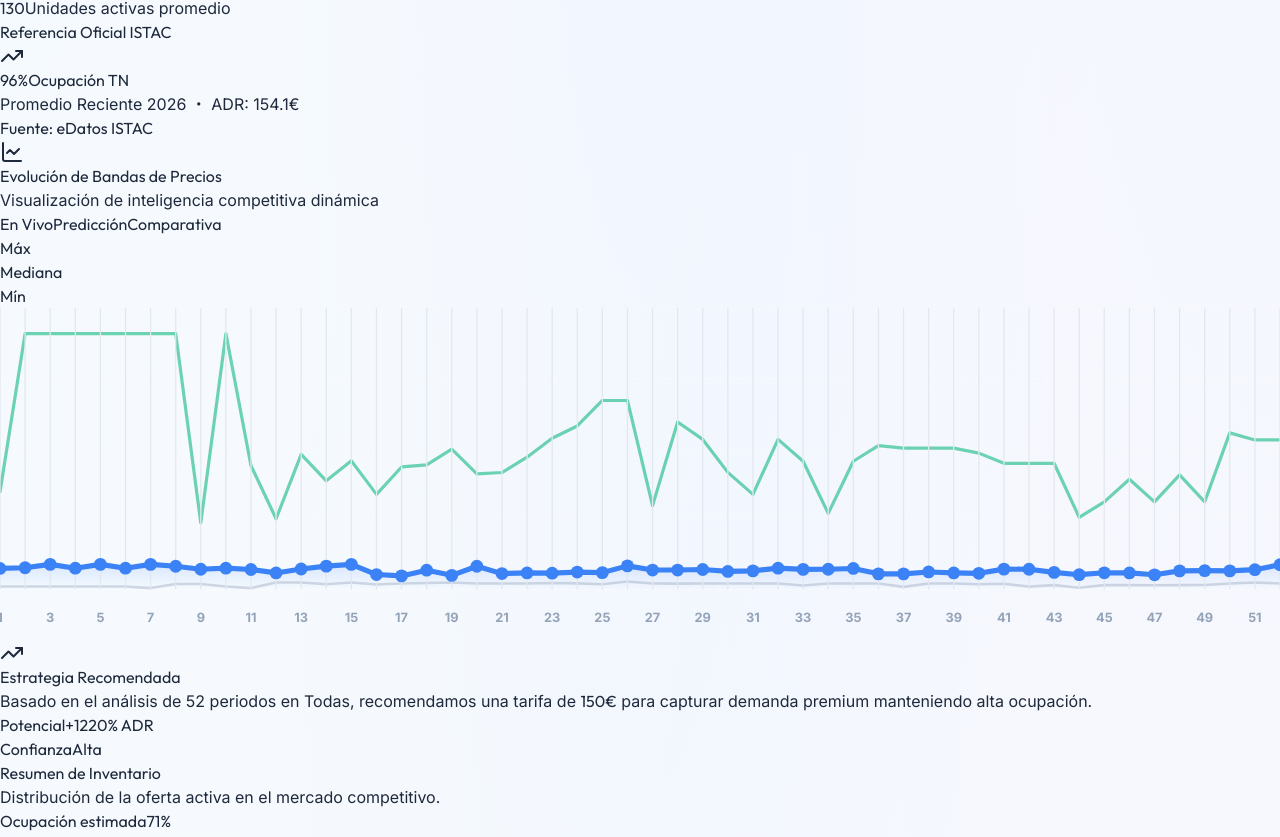
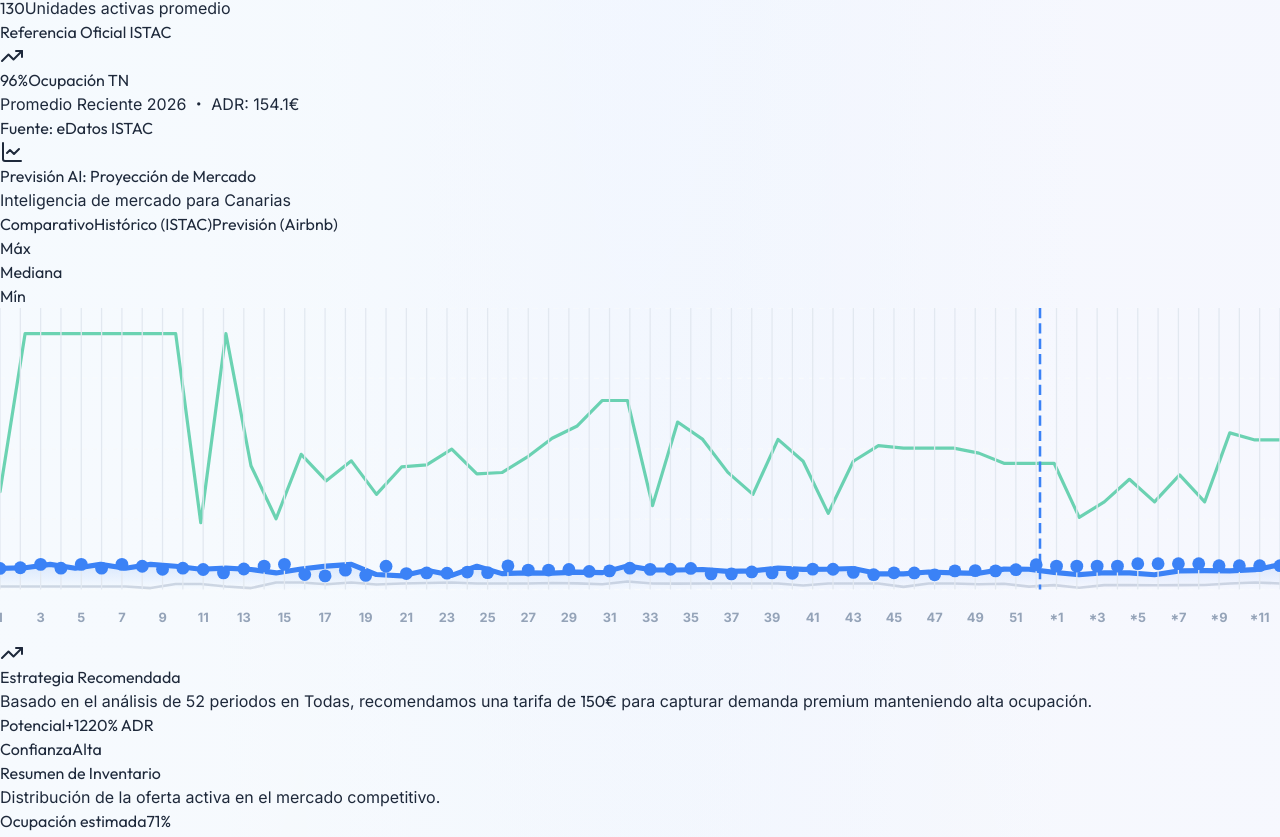
Before and after one commit to jmgalarza75-tech/revoptima-tenerife, a React (Vite) app in the folder revoptima-frontend/: page / in a window 1280 px wide. Shown: the part 652-1489 px from the top of the page. Built offline with nearby package versions, Linux system fonts and the light colour scheme.

Commit message:
feat: mejorada previsión con media de 2 años y 3 botones de análisis

```diff
--- a/revoptima-frontend/src/App.jsx
+++ b/revoptima-frontend/src/App.jsx
@@ -24,7 +24,7 @@ export default function App() {
   const [selectedType, setSelectedType] = useState('Apartamento'); // 'Apartamento' o 'Habitación'
   const [selectedStay, setSelectedStay] = useState('7');
   const [selectedMonth, setSelectedMonth] = useState('Todos');
-  const [activeView, setActiveView] = useState('live'); // 'live', 'prediction', 'comparison'
+  const [activeView, setActiveView] = useState('prevision'); // 'comparativo', 'historic', 'prevision'
   const [hoveredData, setHoveredData] = useState(null);
   const [marketData, setMarketData] = useState([]);
   const [isLoading, setIsLoading] = useState(true);
@@ -249,11 +249,17 @@ export default function App() {
 
     // --- ANALÍTICA AVANZADA ---
 
-    // 1. Datos para COMPARATIVA (Benchmarks vs Realidad)
+    // 1. Datos para COMPARATIVA (Media 2 años vs Realidad)
     const withTrendsAndBenchmarks = withTrends.map(item => {
-      const year = istacRef.year.toString();
-      const benchmark = istacData.adr[year]?.[item.month] || istacRef.adr;
-      return { ...item, istacBenchmark: benchmark };
+      // Calculamos la media de los últimos 2 años oficiales (2024 y 2025 o similar según datos)
+      const val2024 = istacData.adr["2024"]?.[item.month] || 0;
+      const val2025 = istacData.adr["2025"]?.[item.month] || 0;
+
+      let benchmark = 0;
+      if (val2024 && val2025) benchmark = (val2024 + val2025) / 2;
+      else benchmark = val2025 || val2024 || istacRef.adr;
+
+      return { ...item, istacBenchmark: Math.round(benchmark) };
     });
 
     // 2. Datos para PREDICCIÓN (Forecasting AI)
@@ -268,10 +274,16 @@ export default function App() {
         const nextWeekNum = ((startWeekNum + i - 1) % 52) + 1;
         const nextMonth = getMonthFromWeek(nextWeekNum);
 
-        // Calculamos factor estacional basado en ISTAC
-        const currentOfficial = istacData.adr["2025"]?.[currentMonth] || istacData.adr["2024"]?.[currentMonth] || 100;
-        const targetOfficial = istacData.adr["2025"]?.[nextMonth] || istacData.adr["2024"]?.[nextMonth] || 100;
-        const seasonalFactor = targetOfficial / currentOfficial;
+        // Calculamos factor estacional basado en la MEDIA de los últimos 2 años
+        const get2YearAvg = (m) => {
+          const v1 = istacData.adr["2024"]?.[m] || 0;
+          const v2 = istacData.adr["2025"]?.[m] || 0;
+          return v1 && v2 ? (v1 + v2) / 2 : (v2 || v1 || 100);
+        };
+
+        const currentOfficialAvg = get2YearAvg(currentMonth);
+        const targetOfficialAvg = get2YearAvg(nextMonth);
+        const seasonalFactor = targetOfficialAvg / currentOfficialAvg;
 
         // La predicción asume que el mercado seguirá la estacionalidad del ISTAC sobre el precio actual
         predictionData.push({
@@ -296,7 +308,7 @@ export default function App() {
 
   // Elegir qué datos mostramos en la gráfica
   const chartData = useMemo(() => {
-    if (activeView === 'prediction') return predictionData;
+    if (activeView === 'prevision') return predictionData;
     return weeklyAggregatedData;
   }, [activeView, weeklyAggregatedData, predictionData]);
 
@@ -567,47 +579,50 @@ export default function App() {
             <div className="flex flex-col gap-1">
               <h2 className="text-lg font-bold text-slate-800 flex items-center gap-2">
                 <LineChart className="w-5 h-5 text-blue-500" />
-                {activeView === 'live' && 'Evolución de Bandas de Precios'}
-                {activeView === 'prediction' && 'Forecasting AI: Proyección 90 Días'}
-                {activeView === 'comparison' && 'Comparativa: Mercado vs Benchmark ISTAC'}
+                {activeView === 'comparativo' && 'Comparativa: Mercado vs Benchmark ISTAC'}
+                {activeView === 'historic' && 'Histórico: Serie Oficial ISTAC'}
+                {activeView === 'prevision' && 'Previsión AI: Proyección de Mercado'}
               </h2>
-              <p className="text-xs text-slate-500">Visualización de inteligencia competitiva dinámica</p>
+              <p className="text-xs text-slate-500">Inteligencia de mercado para Canarias</p>
             </div>
-
-            {/* View Selector Swiper-like */}
             <div className="flex bg-slate-100 p-1 rounded-xl border border-slate-200">
               <button
-                onClick={() => setActiveView('live')}
-                className={`px-4 py-1.5 rounded-lg text-xs font-bold transition-all ${activeView === 'live' ? 'bg-white text-blue-600 shadow-sm' : 'text-slate-500 hover:text-slate-700'}`}
+                onClick={() => setActiveView('comparativo')}
+                className={`px-4 py-1.5 rounded-lg text-xs font-bold transition-all ${activeView === 'comparativo' ? 'bg-white text-blue-600 shadow-sm' : 'text-slate-500 hover:text-slate-700'}`}
               >
-                En Vivo
+                Comparativo
               </button>
               <button
-                onClick={() => setActiveView('prediction')}
-                className={`px-4 py-1.5 rounded-lg text-xs font-bold transition-all ${activeView === 'prediction' ? 'bg-white text-blue-600 shadow-sm' : 'text-slate-500 hover:text-slate-700'}`}
+                onClick={() => setActiveView('historic')}
+                className={`px-4 py-1.5 rounded-lg text-xs font-bold transition-all ${activeView === 'historic' ? 'bg-white text-blue-600 shadow-sm' : 'text-slate-500 hover:text-slate-700'}`}
               >
-                Predicción
+                Histórico (ISTAC)
               </button>
               <button
-                onClick={() => setActiveView('comparison')}
-                className={`px-4 py-1.5 rounded-lg text-xs font-bold transition-all ${activeView === 'comparison' ? 'bg-white text-blue-600 shadow-sm' : 'text-slate-500 hover:text-slate-700'}`}
+                onClick={() => setActiveView('prevision')}
+                className={`px-4 py-1.5 rounded-lg text-xs font-bold transition-all ${activeView === 'prevision' ? 'bg-white text-blue-600 shadow-sm' : 'text-slate-500 hover:text-slate-700'}`}
               >
-                Comparativa
+                Previsión (Airbnb)
               </button>
             </div>
 
             <div className="flex gap-4 text-[10px] font-black uppercase tracking-wider">
-              {activeView !== 'comparison' && (
+              {activeView === 'prevision' && (
                 <>
                   <span className="flex items-center gap-1 text-emerald-600"><div className="w-2 h-2 rounded-full bg-emerald-500"></div> Máx</span>
                   <span className="flex items-center gap-1 text-blue-600"><div className="w-2 h-2 rounded-full bg-blue-500"></div> Mediana</span>
                   <span className="flex items-center gap-1 text-slate-400"><div className="w-2 h-2 rounded-full bg-slate-400"></div> Mín</span>
                 </>
               )}
-              {activeView === 'comparison' && (
+              {activeView === 'comparativo' && (
                 <>
-                  <span className="flex items-center gap-1 text-blue-600"><div className="w-2 h-2 rounded-full bg-blue-500"></div> Mercado Real</span>
-                  <span className="flex items-center gap-1 text-slate-400"><div className="w-2 h-2 rounded-full bg-slate-400 border-2 border-slate-300"></div> Benchmark ISTAC</span>
+                  <span className="flex items-center gap-1 text-blue-600"><div className="w-2 h-2 rounded-full bg-blue-500"></div> Mercado Actual</span>
+                  <span className="flex items-center gap-1 text-slate-400"><div className="w-2 h-2 rounded-full bg-slate-400 border-2 border-slate-300"></div> Media Histórica (2 años)</span>
+                </>
+              )}
+              {activeView === 'historic' && (
+                <>
+                  <span className="flex items-center gap-1 text-slate-400"><div className="w-2 h-2 rounded-full bg-slate-400 border-2 border-slate-300"></div> Media ISTAC 2024-25</span>
                 </>
               )}
             </div>
@@ -633,14 +648,14 @@ export default function App() {
                       <stop offset="0%" style={{ stopColor: '#3b82f6', stopOpacity: 0.15 }} />
                       <stop offset="100%" style={{ stopColor: '#3b82f6', stopOpacity: 0 }} />
                     </linearGradient>
-                    <linearGradient id="gradEmerald" x1="0%" y1="0%" x2="0%" y2="100%">
-                      <stop offset="0%" style={{ stopColor: '#10b981', stopOpacity: 0.1 }} />
-                      <stop offset="100%" style={{ stopColor: '#10b981', stopOpacity: 0 }} />
+                    <linearGradient id="gradSlate" x1="0%" y1="0%" x2="0%" y2="100%">
+                      <stop offset="0%" style={{ stopColor: '#64748b', stopOpacity: 0.1 }} />
+                      <stop offset="100%" style={{ stopColor: '#64748b', stopOpacity: 0 }} />
                     </linearGradient>
                   </defs>
 
                   {/* Lógica de Renderizado según Vista */}
-                  {activeView !== 'comparison' ? (
+                  {activeView === 'prevision' && (
                     <>
                       <path d={`M 0 ${chartHeight} L ${generatePath('avgPrice')} L ${chartWidth} ${chartHeight} Z`} fill="url(#gradBlue)" />
                       <polyline points={generatePath('maxPrice')} fill="none" stroke="#10b981" strokeWidth="2.5" strokeLinejoin="round" strokeLinecap="round" opacity="0.6" />
@@ -648,7 +663,6 @@ export default function App() {
                       <polyline points={generatePath('minPrice')} fill="none" stroke="#94a3b8" strokeWidth="2" strokeLinejoin="round" strokeLinecap="round" opacity="0.4" />
 
                       {/* Línea divisoria de predicción */}
-                      {activeView === 'prediction' && (
                       <line
                         x1={(weeklyAggregatedData.length / chartData.length) * chartWidth}
                         y1="0"
@@ -658,9 +672,10 @@ export default function App() {
                         strokeWidth="2"
                         strokeDasharray="8 4"
                       />
+                    </>
                   )}
-                    </>
-                  ) : (
+
+                  {activeView === 'comparativo' && (
                     <>
                       <path d={`M 0 ${chartHeight} L ${generatePath('avgPrice')} L ${chartWidth} ${chartHeight} Z`} fill="url(#gradBlue)" />
                       <polyline points={generatePath('istacBenchmark')} fill="none" stroke="#94a3b8" strokeWidth="3" strokeDasharray="6 6" strokeLinejoin="round" />
@@ -668,9 +683,20 @@ export default function App() {
                     </>
                   )}
 
+                  {activeView === 'historic' && (
+                    <>
+                      <path d={`M 0 ${chartHeight} L ${generatePath('istacBenchmark')} L ${chartWidth} ${chartHeight} Z`} fill="url(#gradSlate)" />
+                      <polyline points={generatePath('istacBenchmark')} fill="none" stroke="#64748b" strokeWidth="4" strokeLinejoin="round" />
+                    </>
+                  )}
+
                   {/* Interacción */}
                   {chartData.map((d, i) => {
                     const x = (i / (chartData.length - 1)) * chartWidth;
+                    const yPoint = activeView === 'historic'
+                      ? chartHeight - (d.istacBenchmark / maxPriceInChart) * chartHeight
+                      : chartHeight - (d.avgPrice / maxPriceInChart) * chartHeight;
+
                     return (
                       <g key={i} className="group cursor-pointer">
                         <rect x={x - 20} y="0" width="40" height={chartHeight} fill="transparent"
@@ -678,7 +704,7 @@ export default function App() {
                           onMouseLeave={() => setHoveredData(null)}
                         />
                         <line x1={x} y1="0" x2={x} y2={chartHeight} stroke="#e2e8f0" strokeWidth="1" className="opacity-0 group-hover:opacity-100 transition-opacity" />
-                        <circle cx={x} cy={chartHeight - (d.avgPrice / maxPriceInChart) * chartHeight} r="5" fill="#3b82f6" className="opacity-0 group-hover:opacity-100 transition-opacity" />
+                        <circle cx={x} cy={yPoint} r="5" fill={activeView === 'historic' ? '#64748b' : '#3b82f6'} className="opacity-0 group-hover:opacity-100 transition-opacity" />
 
                         {(i % 2 === 0 || chartData.length < 10) && (
                            <text x={x} y={chartHeight + 25} fontSize="10" fill="#94a3b8" textAnchor="middle" fontWeight="bold">
@@ -698,16 +724,13 @@ export default function App() {
                      <span className="text-slate-400 font-normal">{hoveredData.month}</span>
                    </p>
 
-                   {activeView === 'comparison' ? (
+                   {activeView === 'comparativo' ? (
                      <>
                        <div className="flex justify-between gap-4 text-blue-400 mb-1 font-bold"><span>Mercado:</span> <span>{hoveredData.avgPrice}€</span></div>
-                       <div className="flex justify-between gap-4 text-slate-400 mb-3 font-medium"><span>Benchmark:</span> <span>{hoveredData.istacBenchmark}€</span></div>
-                       <div className="pt-2 border-t border-slate-700 text-[10px] text-emerald-400">
-                         {hoveredData.avgPrice > hoveredData.istacBenchmark
-                           ? `+${Math.round((hoveredData.avgPrice/hoveredData.istacBenchmark - 1) * 100)}% sobre el histórico`
-                           : 'Por debajo del histórico'}
-                       </div>
+                       <div className="flex justify-between gap-4 text-slate-400 mb-3 font-medium"><span>Media 2 años:</span> <span>{hoveredData.istacBenchmark}€</span></div>
                      </>
+                   ) : activeView === 'historic' ? (
+                     <div className="flex justify-between gap-4 text-slate-300 mb-1 font-bold"><span>Media ISTAC:</span> <span>{hoveredData.istacBenchmark}€</span></div>
                    ) : (
                      <>
                        {!hoveredData.isPrediction && (
@@ -720,17 +743,27 @@ export default function App() {
                        {!hoveredData.isPrediction && (
                          <div className="flex justify-between gap-4 text-slate-300 mb-3"><span>Mínimo:</span> <span className="font-semibold">{hoveredData.minPrice}€</span></div>
                        )}
+                     </>
+                   )}
 
-                       {hoveredData.isPrediction ? (
+                   {activeView === 'comparativo' && (
+                     <div className="pt-2 border-t border-slate-700 text-[10px] text-emerald-400">
+                       {hoveredData.avgPrice > hoveredData.istacBenchmark
+                         ? `+${Math.round((hoveredData.avgPrice/hoveredData.istacBenchmark - 1) * 100)}% sobre el histórico`
+                         : 'Por debajo del histórico'}
+                     </div>
+                   )}
+
+                   {activeView === 'prevision' && hoveredData.isPrediction && (
                      <div className="pt-2 border-t border-slate-700 text-[10px] text-blue-400 italic">
                        * Proyección basada en estacionalidad ISTAC
                      </div>
-                       ) : (
+                   )}
+
+                   {!hoveredData.isPrediction && activeView !== 'historic' && (
                      <div className="pt-2 border-t border-slate-700 text-xs text-slate-400 flex justify-between gap-2">
                        <span>Oferta Activa:</span> <span className="font-medium text-slate-300">{hoveredData.totalCount} aptos</span>
                      </div>
-                       )}
-                     </>
                    )}
                  </div>
                )}
```
Lines whose indentation alone changed are shown as unchanged.
